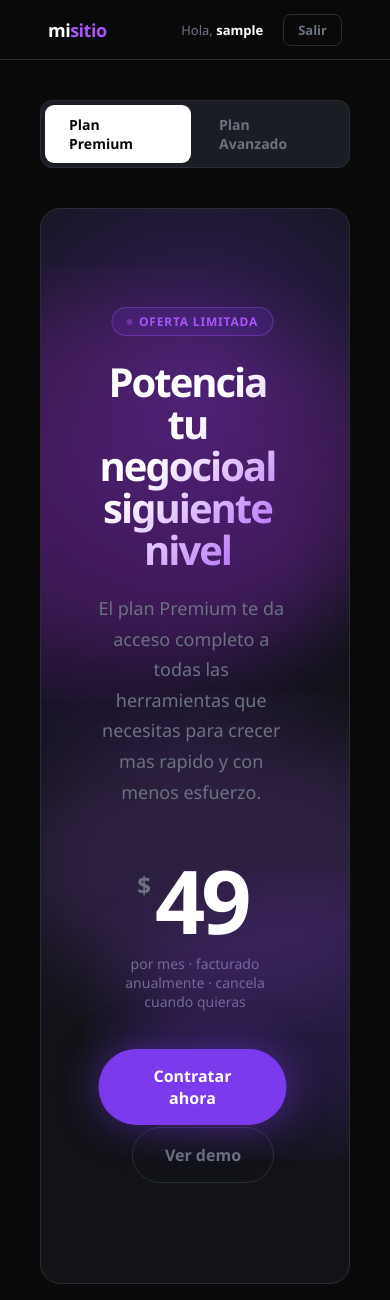
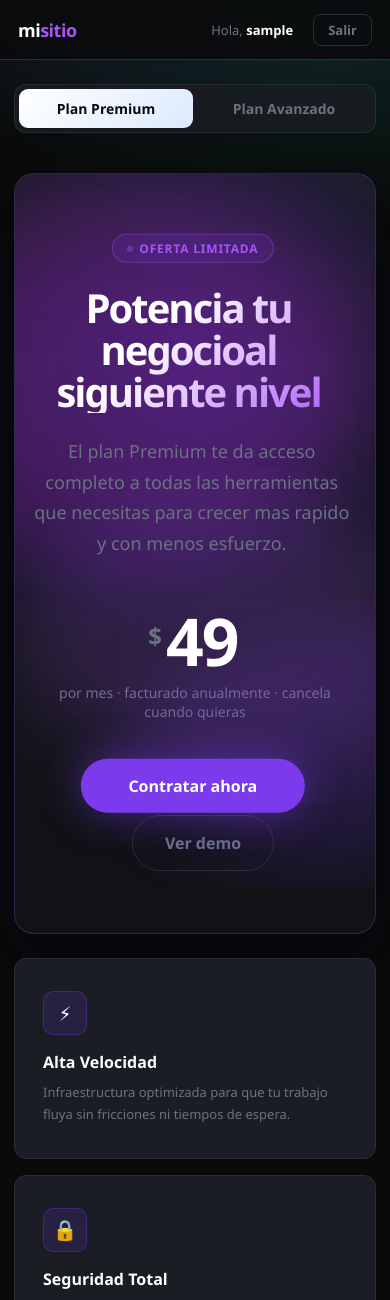
Before and after one commit to joseperguti/claudeMerge, a Django app: page /dashboard/ in a window 390 px wide; the page is wider, and only the part inside the window is pictured. Shown: the top 1300 px of that part. Run offline with Django 4.2, Linux system fonts and the light colour scheme; the visitor is signed in with stand-in values (Sample User, id 1).

Commit message:
Restyle landing dashboard tabs with glass surfaces and responsive layout
Modified file: templates/accounts/dashboard.html only.

Style changes applied:

- Updated page background with dual radial gradients over the existing dark base.

- Restyled tab navigation to glass look (semi-transparent surface, subtle border, blur) and changed active tab fill to white-blue gradient.

- Restyled hero containers (.hero-1 and .hero-2) with gradient surfaces, accent borders, blur and stronger depth shadow.

- Added hover elevation/shadow to feature cards and stat cards.

- Updated checklist and pricing card surfaces to layered gradients and softer borders for visual hierarchy.

- Added responsive breakpoints (1024px and 768px) to adapt tabs, hero spacing, grid columns and integrations spacing on tablet/mobile.

No functional logic was changed:

- No template structure/content changes.

- No JavaScript behavior changes.

- No backend/Python changes.

```diff
--- a/templates/accounts/dashboard.html
+++ b/templates/accounts/dashboard.html
@@ -21,7 +21,13 @@
     --radius-lg: 20px;
 }
 
-body { background: var(--black); color: var(--white); }
+body {
+    background:
+        radial-gradient(1200px 500px at 12% -8%, rgba(124,58,237,.20), transparent 58%),
+        radial-gradient(900px 420px at 88% 0%, rgba(20,184,166,.16), transparent 54%),
+        var(--black);
+    color: var(--white);
+}
 
 /* ── NAVBAR ─────────────────────────────────────────── */
 .navbar {
@@ -47,19 +53,31 @@ body { background: var(--black); color: var(--white); }
 
 /* ── TABS NAV ───────────────────────────────────────── */
 .tabs-wrapper { max-width: 1200px; margin: 0 auto; padding: 40px 40px 80px; }
-.tabs-nav { display: inline-flex; gap: 4px; background: var(--surface); border: 1px solid var(--border); border-radius: 12px; padding: 4px; margin-bottom: 40px; }
+.tabs-nav {
+    display: inline-flex;
+    gap: 4px;
+    background: rgba(26,29,35,.88);
+    border: 1px solid rgba(255,255,255,.08);
+    border-radius: 12px;
+    padding: 4px;
+    margin-bottom: 40px;
+    backdrop-filter: blur(14px);
+}
 .tab-btn { padding: 10px 24px; border-radius: 9px; font-size: 14px; font-weight: 600; color: var(--muted); text-decoration: none; transition: color .2s, background .2s; }
 .tab-btn:hover { color: var(--white); }
-.tab-btn.active { background: var(--white); color: var(--black); }
+.tab-btn.active { background: linear-gradient(135deg, #ffffff, #dbeafe); color: var(--black); }
 .tab-content { display: none; }
 .tab-content.active { display: block; }
 
 /* ════ OFERTA 1 — PREMIUM (purple) ════════════════════ */
 .hero-1 {
     position: relative; overflow: hidden;
-    background: var(--dark); border: 1px solid var(--border);
+    background: linear-gradient(180deg, rgba(26,29,35,.78), rgba(17,19,23,.95));
+    border: 1px solid rgba(168,85,247,.24);
     border-radius: var(--radius-lg); padding: 100px 60px;
     text-align: center; margin-bottom: 24px;
+    box-shadow: 0 28px 70px rgba(2,6,23,.48);
+    backdrop-filter: blur(10px);
 }
 .hero-1::before {
     content: ''; position: absolute; top: -120px; left: 50%;
@@ -105,12 +123,20 @@ body { background: var(--black); color: var(--white); }
 
 .features-grid-1 { display: grid; grid-template-columns: repeat(3,1fr); gap: 16px; margin-bottom: 24px; }
 .feat-card { background: var(--surface); border: 1px solid var(--border); border-radius: var(--radius); padding: 32px 28px; transition: border-color .2s, transform .2s; }
-.feat-card:hover { border-color: rgba(124,58,237,.5); transform: translateY(-3px); }
+.feat-card:hover { border-color: rgba(124,58,237,.5); transform: translateY(-3px); box-shadow: 0 14px 28px rgba(124,58,237,.18); }
 .feat-icon { width:44px; height:44px; background: rgba(124,58,237,.15); border: 1px solid rgba(124,58,237,.3); border-radius: 10px; display:flex; align-items:center; justify-content:center; font-size:20px; margin-bottom:16px; }
 .feat-card h3 { font-size: 16px; font-weight: 700; margin-bottom: 8px; color: var(--white); }
 .feat-card p { font-size: 13px; color: var(--muted); line-height: 1.7; }
 
-.checklist-row { display: grid; grid-template-columns: repeat(2,1fr); gap: 16px; background: var(--surface); border: 1px solid var(--border); border-radius: var(--radius-lg); padding: 40px; }
+.checklist-row {
+    display: grid;
+    grid-template-columns: repeat(2,1fr);
+    gap: 16px;
+    background: linear-gradient(180deg, rgba(26,29,35,.90), rgba(17,19,23,.98));
+    border: 1px solid rgba(255,255,255,.08);
+    border-radius: var(--radius-lg);
+    padding: 40px;
+}
 .check-item { display: flex; align-items: flex-start; gap: 12px; }
 .check-icon { width:22px; height:22px; background: rgba(124,58,237,.2); border-radius: 50%; display:flex; align-items:center; justify-content:center; flex-shrink:0; margin-top:1px; color: var(--purple2); font-size:12px; font-weight:900; }
 .check-item h4 { font-size: 14px; font-weight: 700; color: var(--white); margin-bottom: 2px; }
@@ -118,7 +144,16 @@ body { background: var(--black); color: var(--white); }
 
 /* ════ OFERTA 2 — AVANZADO (teal) ═════════════════════ */
 .hero-2-wrapper { display: grid; grid-template-columns: 1fr 380px; gap: 24px; margin-bottom: 24px; }
-.hero-2 { position: relative; overflow: hidden; background: var(--dark); border: 1px solid var(--border); border-radius: var(--radius-lg); padding: 72px 56px; }
+.hero-2 {
+    position: relative;
+    overflow: hidden;
+    background: linear-gradient(180deg, rgba(26,29,35,.78), rgba(17,19,23,.95));
+    border: 1px solid rgba(20,184,166,.24);
+    border-radius: var(--radius-lg);
+    padding: 72px 56px;
+    box-shadow: 0 28px 70px rgba(2,6,23,.48);
+    backdrop-filter: blur(10px);
+}
 .hero-2::before {
     content:''; position:absolute; bottom:-100px; left:-100px;
     width:500px; height:500px;
@@ -134,7 +169,7 @@ body { background: var(--black); color: var(--white); }
 .btn-primary-2:hover { background: var(--teal2); transform:translateY(-2px); box-shadow:0 0 60px rgba(20,184,166,.5); }
 
 /* Pricing card */
-.pricing-card { background: var(--surface); border: 1px solid var(--border); border-radius: var(--radius-lg); padding: 36px 32px; display:flex; flex-direction:column; }
+.pricing-card { background: linear-gradient(180deg, rgba(26,29,35,.92), rgba(17,19,23,.98)); border: 1px solid rgba(255,255,255,.10); border-radius: var(--radius-lg); padding: 36px 32px; display:flex; flex-direction:column; box-shadow: inset 0 1px 0 rgba(255,255,255,.06); }
 .pricing-card .label { font-size:11px; font-weight:700; letter-spacing:1px; text-transform:uppercase; color: var(--teal2); margin-bottom:16px; }
 .pricing-card .big-price { font-size:56px; font-weight:900; letter-spacing:-3px; color: var(--white); line-height:1; margin-bottom:4px; }
 .pricing-card .big-price sup { font-size:24px; font-weight:700; vertical-align:super; letter-spacing:0; color: var(--muted); }
@@ -148,8 +183,8 @@ body { background: var(--black); color: var(--white); }
 
 /* Stats */
 .stats-row { display:grid; grid-template-columns:repeat(4,1fr); gap:16px; margin-bottom:24px; }
-.stat-box { background: var(--surface); border:1px solid var(--border); border-radius: var(--radius); padding:28px 24px; text-align:center; transition: border-color .2s; }
-.stat-box:hover { border-color: rgba(13,148,136,.4); }
+.stat-box { background: linear-gradient(180deg, rgba(26,29,35,.90), rgba(17,19,23,.98)); border:1px solid rgba(255,255,255,.08); border-radius: var(--radius); padding:28px 24px; text-align:center; transition: border-color .2s, transform .2s; }
+.stat-box:hover { border-color: rgba(13,148,136,.4); transform: translateY(-2px); }
 .stat-box .num { font-size:36px; font-weight:900; letter-spacing:-1px; color: var(--teal2); margin-bottom:4px; }
 .stat-box .desc { font-size:12px; color: var(--muted); font-weight:500; }
 
@@ -161,6 +196,27 @@ body { background: var(--black); color: var(--white); }
 .logo-chip { display:flex; align-items:center; gap:8px; background: var(--dark); border:1px solid var(--border); border-radius:8px; padding:10px 18px; font-size:13px; font-weight:600; color: var(--muted); transition: color .2s, border-color .2s; }
 .logo-chip:hover { color: var(--white); border-color:#555; }
 .logo-chip .ico { font-size:18px; }
+
+/* ── RESPONSIVE ─────────────────────────────────────── */
+@media (max-width: 1024px) {
+    .tabs-wrapper { padding: 30px 24px 56px; }
+    .hero-2-wrapper { grid-template-columns: 1fr; }
+    .stats-row { grid-template-columns: repeat(2, 1fr); }
+}
+
+@media (max-width: 768px) {
+    .navbar { padding: 0 18px; }
+    .tabs-wrapper { padding: 24px 14px 44px; }
+    .tabs-nav { width: 100%; display: grid; grid-template-columns: 1fr 1fr; }
+    .tab-btn { text-align: center; padding: 10px 12px; }
+    .hero-1 { padding: 62px 20px; }
+    .hero-2 { padding: 52px 20px; }
+    .price-block .amount { font-size: 66px; letter-spacing: -2px; }
+    .features-grid-1 { grid-template-columns: 1fr; }
+    .checklist-row { grid-template-columns: 1fr; padding: 26px 18px; }
+    .stats-row { grid-template-columns: 1fr; }
+    .integrations { padding: 26px 18px; justify-content: flex-start; }
+}
 {% endblock %}
 
 {% block content %}
```
